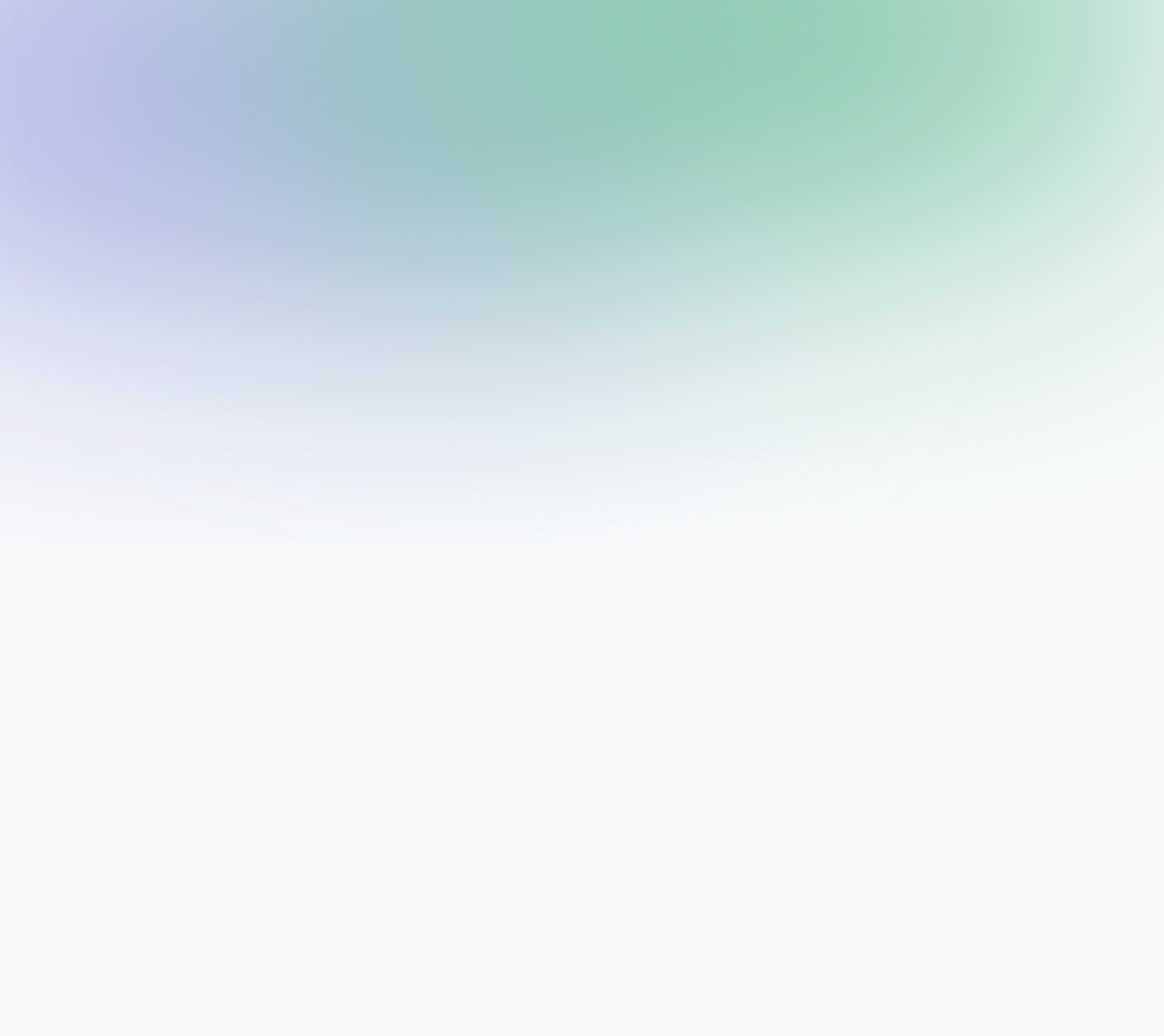
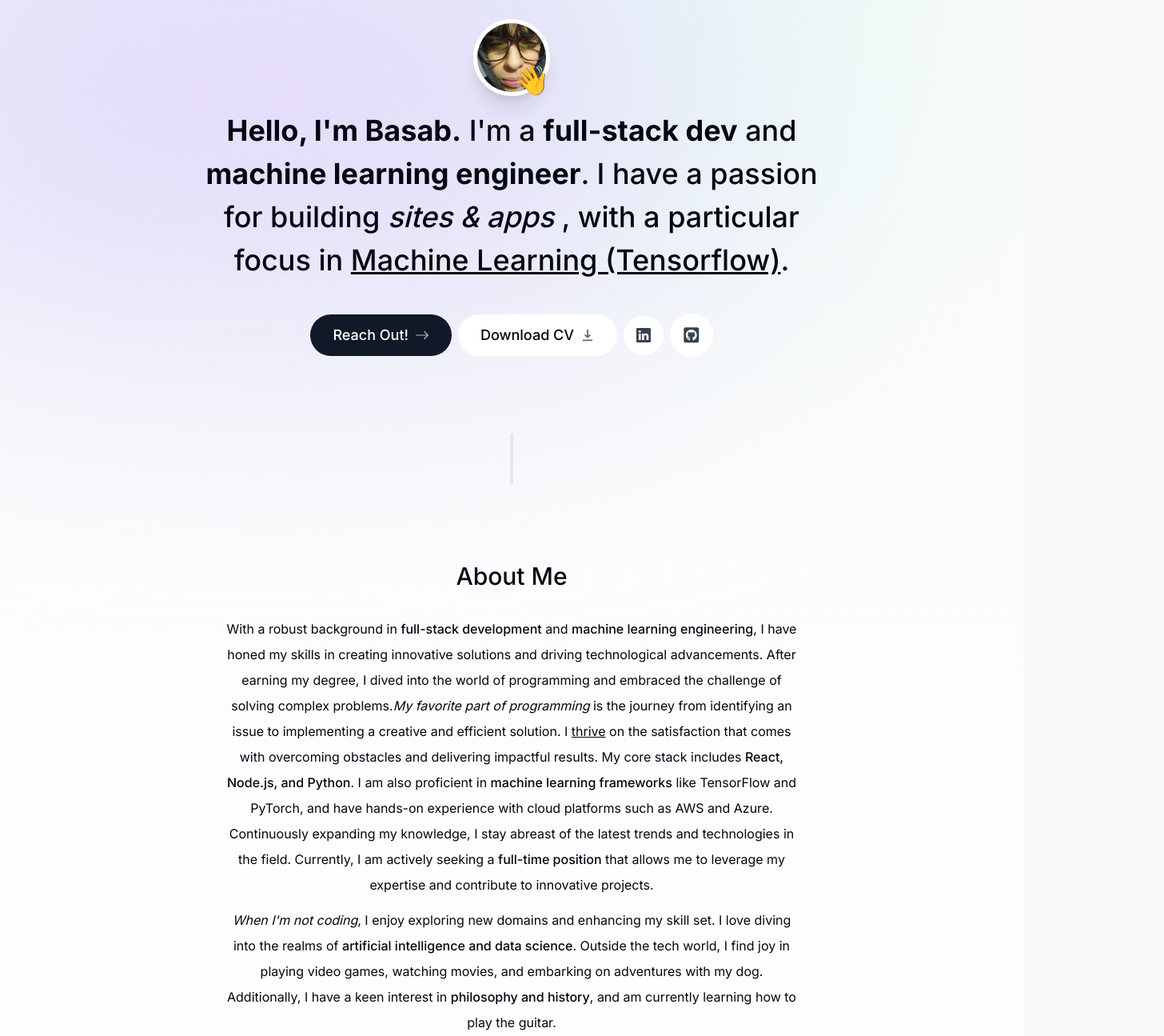
Before and after one commit to comethrusws/portfoliov2, a Next.js app: page / in a window 1280 px wide. Shown: the part 120-1415 px from the top of the page at 80% size, 1456 px wide, since content can reach past the window. Before the commit the page ends 800 px from the top, so only its background shows below. Built offline with nearby package versions, Linux system fonts and the light colour scheme.

Commit message:
Commit #2: about section, section divider & footer

```diff
--- a/app/layout.tsx
+++ b/app/layout.tsx
@@ -16,12 +16,15 @@ export default function RootLayout({
 }) {
   return (
     <html lang="en">
-      <body className={`${inter.className} bg-gray-50 text-gray-950 relative`}>
-        <div className="bg-[#81c7aa] absolute top-[-6rem] right-[-11rem] h-[31.25rem] w-[31.25rem] rounded-full blur-[10rem] sm:w-[68.75rem]"></div>
-        <div className="bg-[#aab0e4] absolute top-[-1rem] left-[-35rem] h-[31.25rem] -z-10 w-[50rem] rounded-full blur-[10rem] sm:w-[68.75rem] md:left-[-33rem] lg:left-[-28rem] xl:left-[-15rem] 2xl:left-[-5rem]"></div>
+      <body
+          className={`${inter.className} bg-gray-50 text-gray-950 relative pt-28 sm:pt-36 dark:bg-gray-800 dark:text-gray-50 dark:text-opacity-90`}
+      >
+        <div className="bg-[#e2fbf3] absolute top-[-6rem] -z-10 right-[11rem] h-[31.25rem] w-[31.25rem] rounded-full blur-[10rem] sm:w-[68.75rem] dark:bg-[#8dcea8]"></div>
+        <div className="bg-[#e4d7fb] absolute top-[-1rem] -z-10 left-[-35rem] h-[31.25rem] w-[50rem] rounded-full blur-[10rem] sm:w-[68.75rem] md:left-[-33rem] lg:left-[-28rem] xl:left-[-15rem] 2xl:left-[-5rem] dark:bg-[#746394]"></div>
+
         <Header/>
         {children}
-        </body>
+      </body>
     </html>
   )
 }
--- a/app/page.tsx
+++ b/app/page.tsx
@@ -1,7 +1,16 @@
+import About from "@/components/about";
+import Footer from "@/components/footer";
+import Intro from "@/components/intro";
+import SectionDivider from "@/components/section-divider";
 
 export default function Home() {
   return (
-    <main className="">
+    <main className="flex flex-col items-center px-4">
+      <Intro/>
+      <SectionDivider/>
+      <About/>
+
+      <Footer/>
     </main>
   )
 }
--- /dev/null
+++ b/components/about.tsx
@@ -0,0 +1,28 @@
+"use client";
+
+import React from "react";
+import SectionHeading from "./section-heading";
+import { motion } from "framer-motion";
+
+export default function About() {
+  return (
+    <motion.section
+      className="mb-28 max-w-[45rem] text-center leading-8 sm:mb-40 scroll-mt-28"
+      initial={{ opacity: 0, y: 100 }}
+      animate={{ opacity: 1, y: 0 }}
+      transition={{ delay: 0.175 }}
+      id="about"
+    >
+      <SectionHeading>About me</SectionHeading>
+      <p className="mb-3">
+  With a robust background in <span className="font-medium">full-stack development</span> and <span className="font-medium">machine learning engineering</span>, I have honed my skills in creating innovative solutions and driving technological advancements. After earning my degree, I dived into the world of programming and embraced the challenge of solving complex problems.
+  <span className="italic">My favorite part of programming</span> is the journey from identifying an issue to implementing a creative and efficient solution. I <span className="underline">thrive</span> on the satisfaction that comes with overcoming obstacles and delivering impactful results.
+  My core stack includes <span className="font-medium">React, Node.js, and Python</span>. I am also proficient in <span className="font-medium">machine learning frameworks</span> like TensorFlow and PyTorch, and have hands-on experience with cloud platforms such as AWS and Azure. Continuously expanding my knowledge, I stay abreast of the latest trends and technologies in the field. Currently, I am actively seeking a <span className="font-medium">full-time position</span> that allows me to leverage my expertise and contribute to innovative projects.
+</p>
+
+<p>
+  <span className="italic">When I'm not coding</span>, I enjoy exploring new domains and enhancing my skill set. I love diving into the realms of <span className="font-medium">artificial intelligence and data science</span>. Outside the tech world, I find joy in playing video games, watching movies, and embarking on adventures with my dog. Additionally, I have a keen interest in <span className="font-medium">philosophy and history</span>, and am currently learning how to play the guitar.
+</p>
+    </motion.section>
+  );
+}
--- /dev/null
+++ b/components/footer.tsx
@@ -0,0 +1,16 @@
+import React from "react";
+
+export default function Footer() {
+  return (
+    <footer className="mb-10 px-4 text-center text-gray-500">
+      <small className="mb-2 block text-xs">
+        &copy; 2024 Basab Jha. All rights reserved.
+      </small>
+      <p className="text-xs">
+        Built with
+        Next.js, TypeScript, Tailwind,
+        Framer Motion, React Email & Resend, Supabase.
+      </p>
+    </footer>
+  );
+}
--- /dev/null
+++ b/components/intro.tsx
@@ -0,0 +1,112 @@
+"use client";
+
+import Image from "next/image";
+import React from "react";
+import { motion } from "framer-motion";
+import Link from "next/link";
+import { BsArrowRight, BsLinkedin } from "react-icons/bs";
+import { HiDownload } from "react-icons/hi";
+import { FaGithubSquare } from "react-icons/fa";
+import { useSectionInView } from "@/lib/hooks";
+
+export default function Intro() {
+  return (
+    <section
+      id="home"
+      className="mb-28 max-w-[50rem] text-center sm:mb-0 scroll-mt-[100rem]"
+    >
+      <div className="flex items-center justify-center">
+        <div className="relative">
+          <motion.div
+            initial={{ opacity: 0, scale: 0 }}
+            animate={{ opacity: 1, scale: 1 }}
+            transition={{
+              type: "tween",
+              duration: 0.2,
+            }}
+          >
+            <Image
+              src="/pp2.jpg"
+              alt="Basab portrait"
+              width="192"
+              height="192"
+              quality="95"
+              priority={true}
+              className="h-24 w-24 rounded-full object-cover border-[0.35rem] border-white shadow-xl"
+            />
+          </motion.div>
+
+          <motion.span
+            className="absolute bottom-0 right-0 text-4xl"
+            initial={{ opacity: 0, scale: 0 }}
+            animate={{ opacity: 1, scale: 1 }}
+            transition={{
+              type: "spring",
+              stiffness: 125,
+              delay: 0.1,
+              duration: 0.7,
+            }}
+          >
+            👋
+          </motion.span>
+        </div>
+      </div>
+
+      <motion.h1
+        className="mb-10 mt-4 px-4 text-2xl font-medium !leading-[1.5] sm:text-4xl"
+        initial={{ opacity: 0, y: 100 }}
+        animate={{ opacity: 1, y: 0 }}
+      >
+        <span className="font-bold">Hello, I'm Basab.</span> I'm a{" "}
+        <span className="font-bold">full-stack dev</span> and{" "}
+        <span className="font-bold">machine learning engineer</span>. I have a passion for
+        building <span className="italic">sites & apps </span>, with a particular focus in {" "}
+        <span className="underline">Machine Learning (Tensorflow)</span>.
+      </motion.h1>
+
+      <motion.div
+        className="flex flex-col sm:flex-row items-center justify-center gap-2 px-4 text-lg font-medium"
+        initial={{ opacity: 0, y: 100 }}
+        animate={{ opacity: 1, y: 0 }}
+        transition={{
+          delay: 0.1,
+        }}
+      >
+        <Link
+          href="#contact"
+          className="group bg-gray-900 text-white px-7 py-3 flex items-center gap-2 rounded-full outline-none focus:scale-110 hover:scale-110 hover:bg-gray-950 active:scale-105 transition"
+          onClick={() => {
+          }}
+        >
+          Reach Out!{" "}
+          <BsArrowRight className="opacity-70 group-hover:translate-x-1 transition" />
+        </Link>
+
+        <a
+          className="group bg-white px-7 py-3 flex items-center gap-2 rounded-full outline-none focus:scale-110 hover:scale-110 active:scale-105 transition cursor-pointer borderBlack dark:bg-white/10"
+          href="/CV.pdf"
+          download
+        >
+          Download CV{" "}
+          <HiDownload className="opacity-60 group-hover:translate-y-1 transition" />
+        </a>
+
+        <a
+          className="bg-white p-4 text-gray-700 hover:text-gray-950 flex items-center gap-2 rounded-full focus:scale-[1.15] hover:scale-[1.15] active:scale-105 transition cursor-pointer borderBlack dark:bg-white/10 dark:text-white/60"
+          href="https://linkedin.com/in/basabjha"
+          target="_blank"
+        >
+          <BsLinkedin />
+        </a>
+
+        <a
+          className="bg-white p-4 text-gray-700 flex items-center gap-2 text-[1.35rem] rounded-full focus:scale-[1.15] hover:scale-[1.15] hover:text-gray-950 active:scale-105 transition cursor-pointer borderBlack dark:bg-white/10 dark:text-white/60"
+          href="https://github.com/comethrusws"
+          target="_blank"
+        >
+          <FaGithubSquare />
+        </a>
+      </motion.div>
+    </section>
+  );
+}
--- /dev/null
+++ b/components/section-divider.tsx
@@ -0,0 +1,15 @@
+"use client"
+import React from 'react'
+import { motion } from 'framer-motion'
+
+function SectionDivider() {
+  return (
+    <motion.div className="bg-gray-200 my-24 h-16 w-1 rounded-full hidden sm:block"
+    initial={{ opacity:0, y:100 }}
+    animate={{ opacity:1, y:0 }}
+    transition={{ delay:0.125 }}
+    ></motion.div>
+  )
+}
+
+export default SectionDivider
--- /dev/null
+++ b/components/section-heading.tsx
@@ -0,0 +1,13 @@
+import React from "react";
+
+type SectionHeadingProps = {
+  children: React.ReactNode;
+};
+
+export default function SectionHeading({ children }: SectionHeadingProps) {
+  return (
+    <h2 className="text-3xl font-medium capitalize mb-8 text-center">
+      {children}
+    </h2>
+  );
+}
--- /dev/null
+++ b/lib/hooks.ts
@@ -0,0 +1,21 @@
+import { useActiveSectionContext } from "@/context/active-section-context";
+import { useEffect } from "react";
+import { useInView } from "react-intersection-observer";
+import type { SectionName } from "./types";
+
+export function useSectionInView(sectionName: SectionName, threshold = 0.75) {
+  const { ref, inView } = useInView({
+    threshold,
+  });
+  const { setActiveSection, timeOfLastClick } = useActiveSectionContext();
+
+  useEffect(() => {
+    if (inView && Date.now() - timeOfLastClick > 1000) {
+      setActiveSection(sectionName);
+    }
+  }, [inView, setActiveSection, timeOfLastClick, sectionName]);
+
+  return {
+    ref,
+  };
+}
--- a/package.json
+++ b/package.json
@@ -22,6 +22,7 @@
     "react": "^18.3.1",
     "react-dom": "^18.3.1",
     "react-icons": "^5.2.1",
+    "react-intersection-observer": "^9.10.3",
     "tailwindcss": "3.4.4",
     "typescript": "5.4.5"
   }
```
Also changed, not shown: public/pp2.jpg (added), 1 other file (tests, documents, lock files or other folders).
